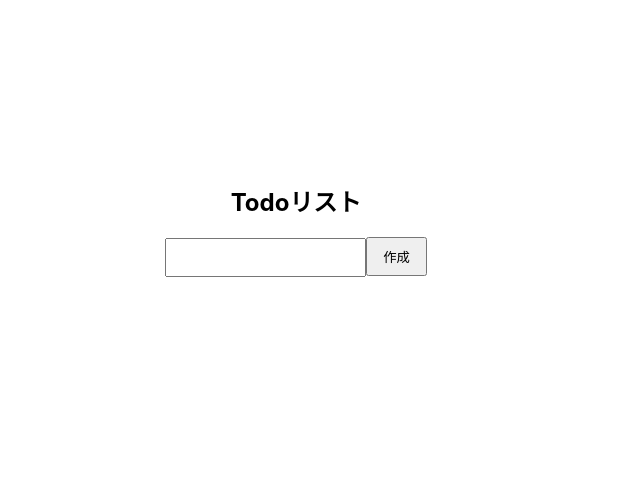
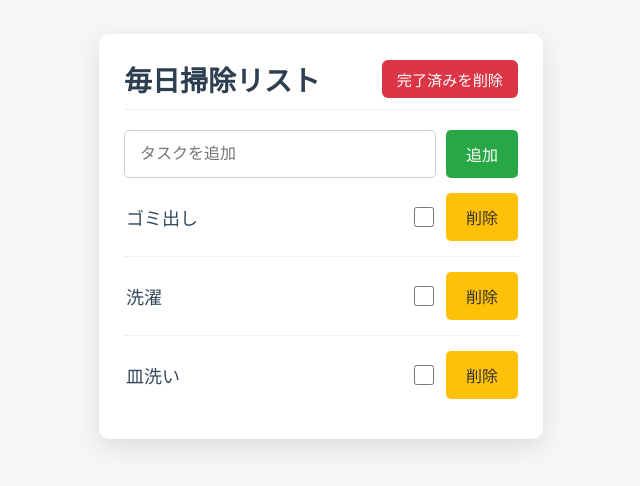
Before and after one commit to kometoume/todolist, a React (Create React App) app: page / in a window 1280 px wide. Shown: the part 164-650 px from the top of the page, without its empty margins (344-984 px from the left). Built offline with nearby package versions, Linux system fonts and the light colour scheme.

Commit message:
add: 装飾と修正
ページを開いたときに、ゴミ出し、選択、皿洗いが追加された状態にした。
全体的に装飾をした。

```diff
--- a/src/App.css
+++ b/src/App.css
@@ -1,29 +1,166 @@
-.App {
-  text-align: center;
+body {
+  margin: 0;
+  font-family: "Segoe UI", "Roboto", "Helvetica Neue", Arial, sans-serif;
+  background-color: #f4f7f6;
+  color: #333;
   display: flex;
+  flex-direction: column;
   align-items: center;
   justify-content: center;
-  width: 100%;
-  height: 100vh;
-  flex-direction: column;
+  min-height: 100vh;
 }
 
-.inputText {
-  padding: 10px;
+.App {
+  width: 100%;
+  padding: 25px;
+  background-color: #ffffff;
+  border-radius: 10px;
+  box-shadow: 0 8px 25px rgba(0, 0, 0, 0.1);
 }
 
-.submitButton {
+/* ヘッダー */
+.header-container {
+  display: flex;
+  justify-content: space-between;
+  align-items: center; /* 垂直方向の中央揃え */
+  margin-bottom: 20px;
+  padding-bottom: 10px;
+  border-bottom: 1px solid #eee;
+}
+
+h2 {
+  margin: 0;
+  padding: 0;
+  font-size: 28px;
+  color: #2c3e50;
+}
+
+/* 完了済みを削除ボタンのスタイル */
+.header-container button {
+  background-color: #dc3545;
+  color: white;
   padding: 8px 15px;
+  border: none;
+  border-radius: 6px;
+  cursor: pointer;
+  font-size: 0.95em;
+  transition: background-color 0.3s ease;
+  font-weight: 500;
+}
+
+.header-container button:hover {
+  background-color: #c82333;
+}
+
+/* タスク追加フォーム */
+form {
+  display: flex;
+  gap: 10px;
+}
+
+form .inputText {
+  flex: 1;
+  padding: 12px 15px;
+  border: 1px solid #ccc;
+  border-radius: 5px;
+  font-size: 16px;
+  box-sizing: border-box;
+}
+
+form .inputText:focus {
+  outline: none;
+  border-color: #3498db;
+  box-shadow: 0 0 8px rgba(52, 152, 219, 0.3);
+}
+
+form .submitButton {
+  background-color: #28a745;
+  color: white;
+  border: none;
+  padding: 12px 20px;
+  border-radius: 5px;
+  cursor: pointer;
+  font-size: 16px;
+  transition: background-color 0.3s ease;
+}
+
+form .submitButton:hover {
+  background-color: #218838;
+}
+
+/* TODOリスト */
+.todoList {
+  margin: 0;
+  padding: 0;
+  list-style: none;
+}
+
+.todoList li {
+  display: flex;
+  justify-content: space-between;
+  align-items: center;
+  margin-top: 15px;
+  padding-bottom: 15px;
+  border-bottom: 1px solid #f0f0f0;
+}
+
+.todoList li:last-child {
+  border-bottom: none;
+}
+
+.todoList li .inputText {
+  flex-grow: 1;
+  border: none;
+  background: transparent;
+  font-size: 18px;
+  color: #34495e;
+  word-break: break-all;
+}
+
+.todoList li input[type="checkbox"] {
+  margin-right: 12px;
+  width: 20px;
+  height: 20px;
+  accent-color: #28a745;
   cursor: pointer;
 }
 
-.todoList li {
-  width: auto;
-  display: flex;
-  align-items: center;
-  margin-bottom: 10px;
+.todoList li .inputText[disabled] {
+  color: #b0b0b0;
+  text-decoration: line-through;
 }
 
-.todoList li input {
-  padding: 7px;
+.todoList li button {
+  background-color: #ffc107;
+  color: #333;
+  border: none;
+  padding: 12px 20px;
+  border-radius: 5px;
+  cursor: pointer;
+  font-size: 16px;
+  transition: background-color 0.3s ease;
 }
+
+.todoList li button:hover {
+  background-color: #e0a800;
+}
+
+/* レスポンシブ対応 */
+@media (max-width: 600px) {
+  .App {
+    padding: 15px;
+  }
+
+  h2 {
+    font-size: 24px;
+  }
+
+  form {
+    flex-direction: column;
+  }
+
+  form .inputText,
+  form .submitButton {
+    width: 100%;
+  }
+}
--- a/src/App.tsx
+++ b/src/App.tsx
@@ -3,7 +3,23 @@ import "./App.css";
 
 function App() {
   const [inputValue, setInputValue] = useState("");
-  const [todos, setTodos] = useState<Todo[]>([]);
+  const [todos, setTodos] = useState<Todo[]>([
+  {
+    inputValue: "ゴミ出し",
+    id: 1,
+    checked: false,
+  },
+  {
+    inputValue: "洗濯",
+    id: 2,
+    checked: false,
+  },
+  {
+    inputValue: "皿洗い",
+    id: 3,
+    checked: false,
+  },
+]);
 
   type Todo = {
     inputValue: string;
@@ -12,17 +28,20 @@ function App() {
   };
 
   const handleChange = (e: React.ChangeEvent<HTMLInputElement>) => {
-    // console.log(e.target.value);
     setInputValue(e.target.value);
   };
 
   const handleSubmit = (e: React.FormEvent<HTMLFormElement>) => {
     e.preventDefault();
 
+    if (inputValue.trim() === "") {
+      return;
+    }
+
     // 新しいTodoを作成
     const newTodo: Todo = {
       inputValue: inputValue,
-      id: todos.length,
+      id: Date.now(),
       checked: false,
     };
 
@@ -33,7 +52,7 @@ function App() {
   const handleEdit = (id: number, inputValue: string) => {
     const newTodos = todos.map((todo) => {
       if (todo.id === id) {
-        todo.inputValue = inputValue;
+        return { ...todo, inputValue: inputValue };
       }
       return todo;
     });
@@ -43,7 +62,7 @@ function App() {
   const handleChecked = (id: number, checked: boolean) => {
     const newTodos = todos.map((todo) => {
       if (todo.id === id) {
-        todo.checked = !checked;
+        return { ...todo, checked: !checked };
       }
       return todo;
     });
@@ -55,17 +74,27 @@ function App() {
     setTodos(newTodos);
   };
 
+  const handlePurge = () => {
+    const newTodos = todos.filter((todo) => !todo.checked);
+    setTodos(newTodos);
+  };
+
   return (
     <div className="App">
       <div></div>
-      <h2>Todoリスト</h2>
-      <form onSubmit={(e) => handleSubmit(e)}>
+      <div className="header-container">
+  <h2>毎日掃除リスト</h2>
+  <button onClick={handlePurge}>完了済みを削除</button>
+</div>
+  <form onSubmit={(e) => handleSubmit(e)}>
         <input
           type="text"
           onChange={(e) => handleChange(e)}
           className="inputText"
+          value={inputValue}
+          placeholder="タスクを追加"
         />
-        <input type="submit" value="作成" className="submitButton" />
+        <input type="submit" value="追加" className="submitButton" />
       </form>
       <ul className="todoList">
         {todos.map((todo) => (
@@ -81,7 +110,7 @@ function App() {
               type="checkbox"
               onChange={(e) => handleChecked(todo.id, todo.checked)}
             />
-            <button onClick={() => handleDeleted(todo.id)}>消す</button>
+            <button onClick={() => handleDeleted(todo.id)}>削除</button>
           </li>
         ))}
       </ul>
```
